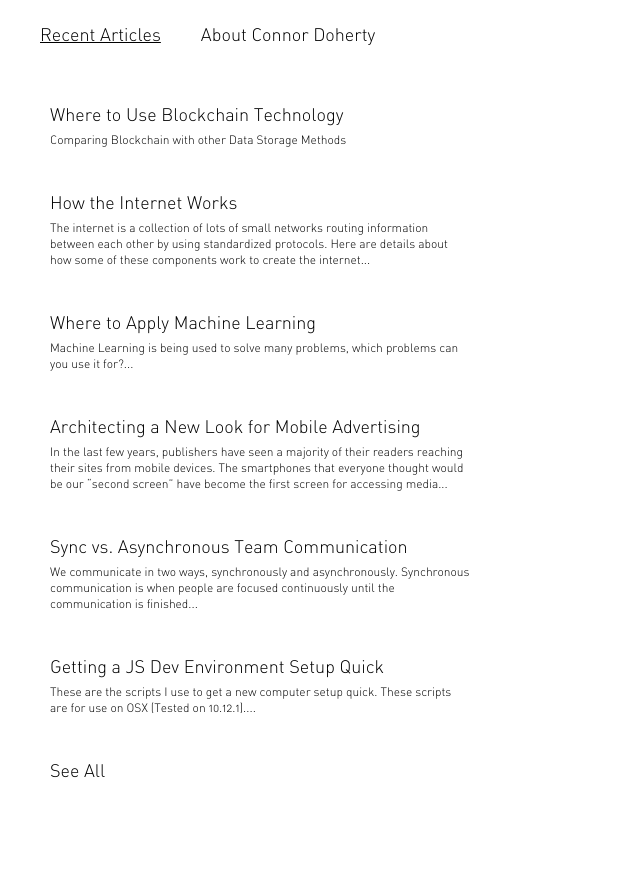
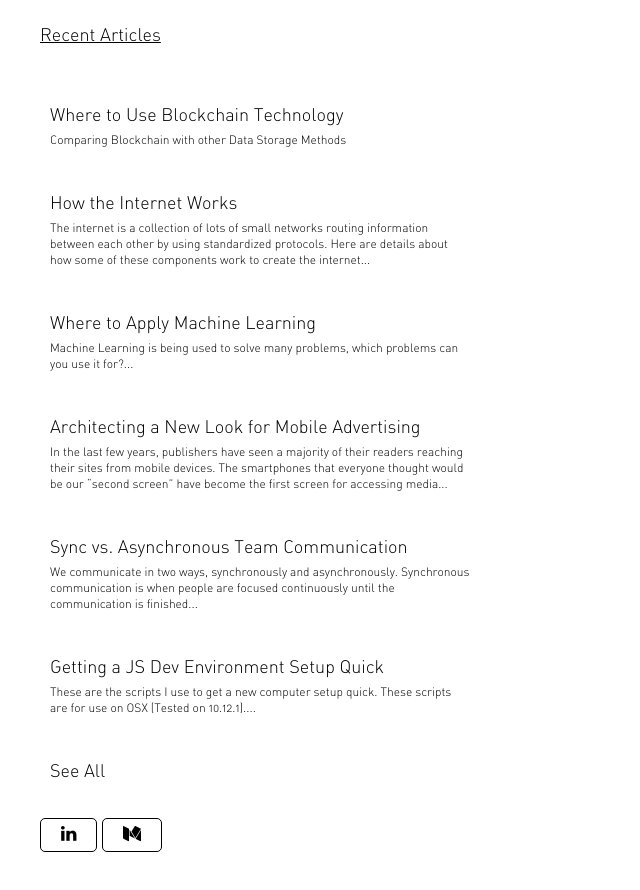
Before and after one commit to cdoher01/cdoher01.github.io, a plain HTML site: page index.html in a window 1280 px wide. Shown: the whole page, without its empty margins (0-640 px from the left). Before the commit the page ends 838 px from the top, so only its background shows below. Drawn offline with nearby package versions, Linux system fonts and the light colour scheme; a script that the page names is missing.

Commit message:
Update index.html

```diff
--- a/index.html
+++ b/index.html
@@ -16,10 +16,10 @@
 
     <header>
       <h1 id="posts-button" class="active">Recent Articles</h1>
-      <h1 id="about-button">About Connor Doherty</h1>
+<!--       <h1 id="about-button">About Connor Doherty</h1> -->
     </header>
 
-    <section id="about">
+<!--     <section id="about">
       <div class="container">
         <h1>Hi, I’m Connor Doherty, I’m a Senior Product Manager at GV & USV backed startup Yieldmo. We are working to improve mobile advertising by leveraging design & data.</h1>
 
@@ -31,7 +31,7 @@
         <p><a id="recent_link" title="LinkedIn" class="nav_link" href="https://www.linkedin.com/in/dohertyconnor/"><i class="fa fa-linkedin"></i></a>
         <a id="about_link" title="Medium" class="nav_link" href="https://medium.com/@connordoherty"><i class="fa fa-medium"></i></a></p>
       </div>
-    </section>
+    </section> -->
 
     <section id="posts">
       <div class="container">
@@ -72,7 +72,8 @@
           </div>
         </a>
 
-
+        <p><a id="recent_link" title="LinkedIn" class="nav_link" href="https://www.linkedin.com/in/dohertyconnor/"><i class="fa fa-linkedin"></i></a>
+        <a id="about_link" title="Medium" class="nav_link" href="https://medium.com/@connordoherty"><i class="fa fa-medium"></i></a></p>
 
       </div>
     </section>
```
